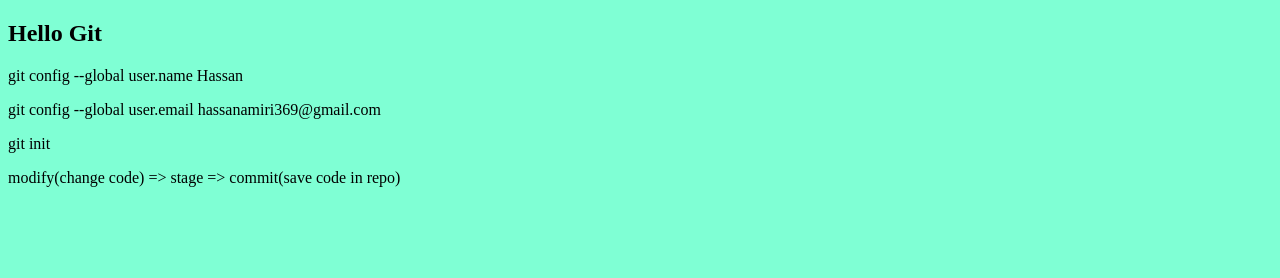
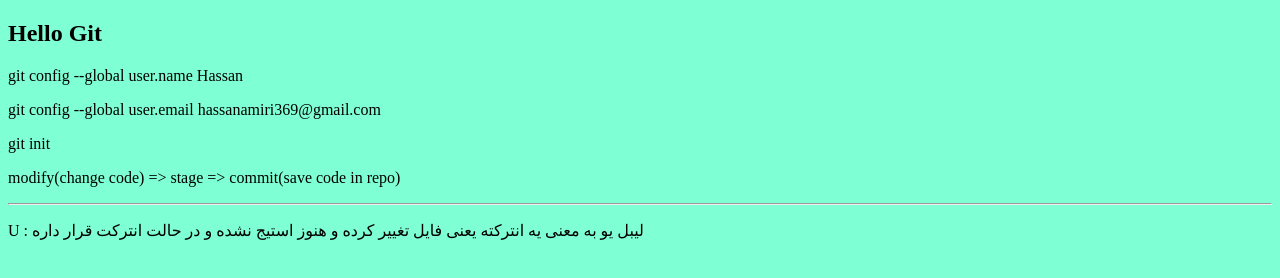
Before and after one commit to hassanamiri369/git-project-one, a plain HTML site: page index.html in a window 1280 px wide. Drawn offline with Linux system fonts and the light colour scheme.

Commit message:
defind mean U label

```diff
--- a/index.html
+++ b/index.html
@@ -13,5 +13,7 @@
     <p>git config --global user.email hassanamiri369@gmail.com</p>
     <p>git init</p>
     <p>modify(change code)   => stage  => commit(save code in repo)</p>
+    <hr/>
+    <p>U  : لیبل یو به معنی یه انترکته یعنی فایل تغییر کرده و هنوز استیج نشده و در حالت انترکت قرار داره </p>
 </body>
 </html>
```
